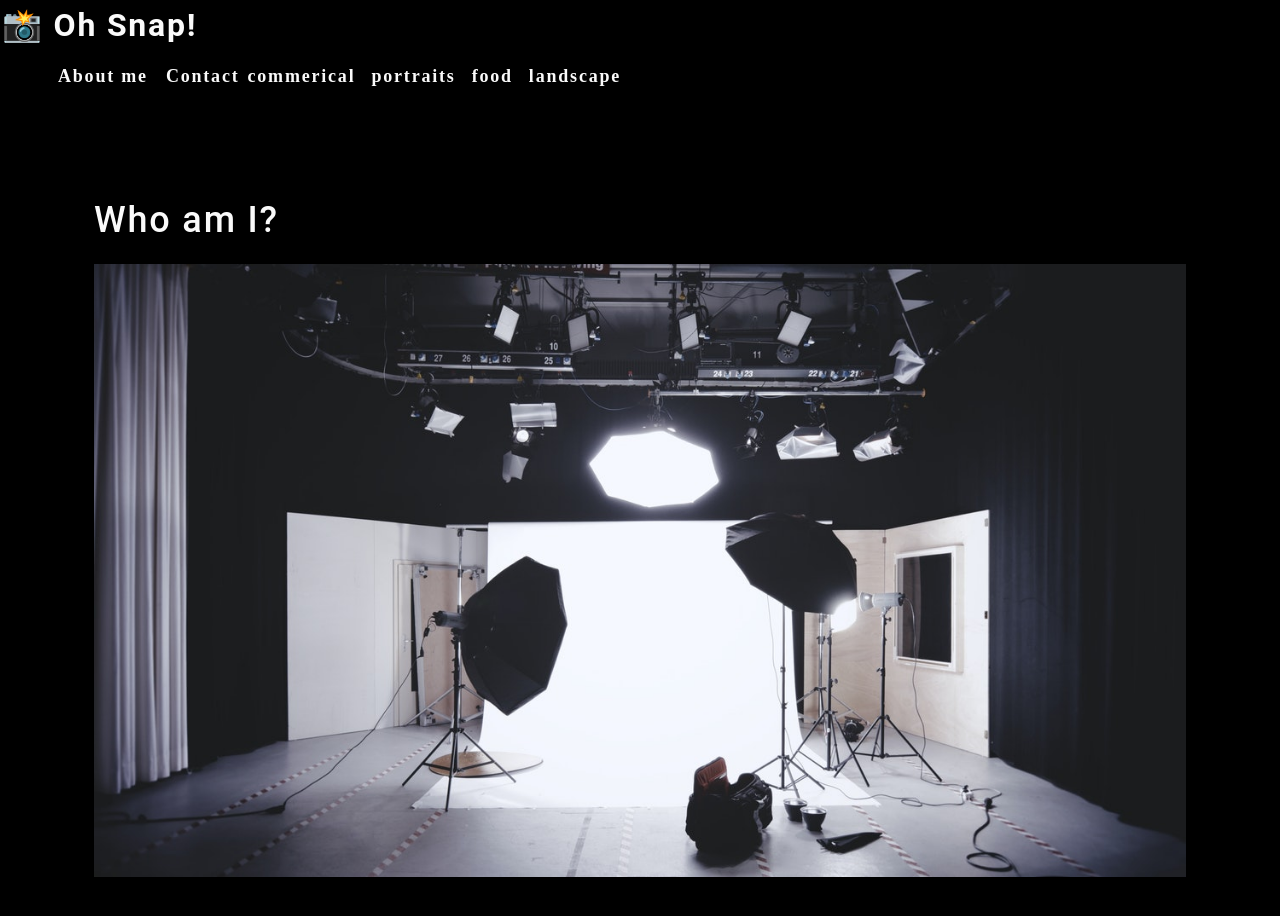
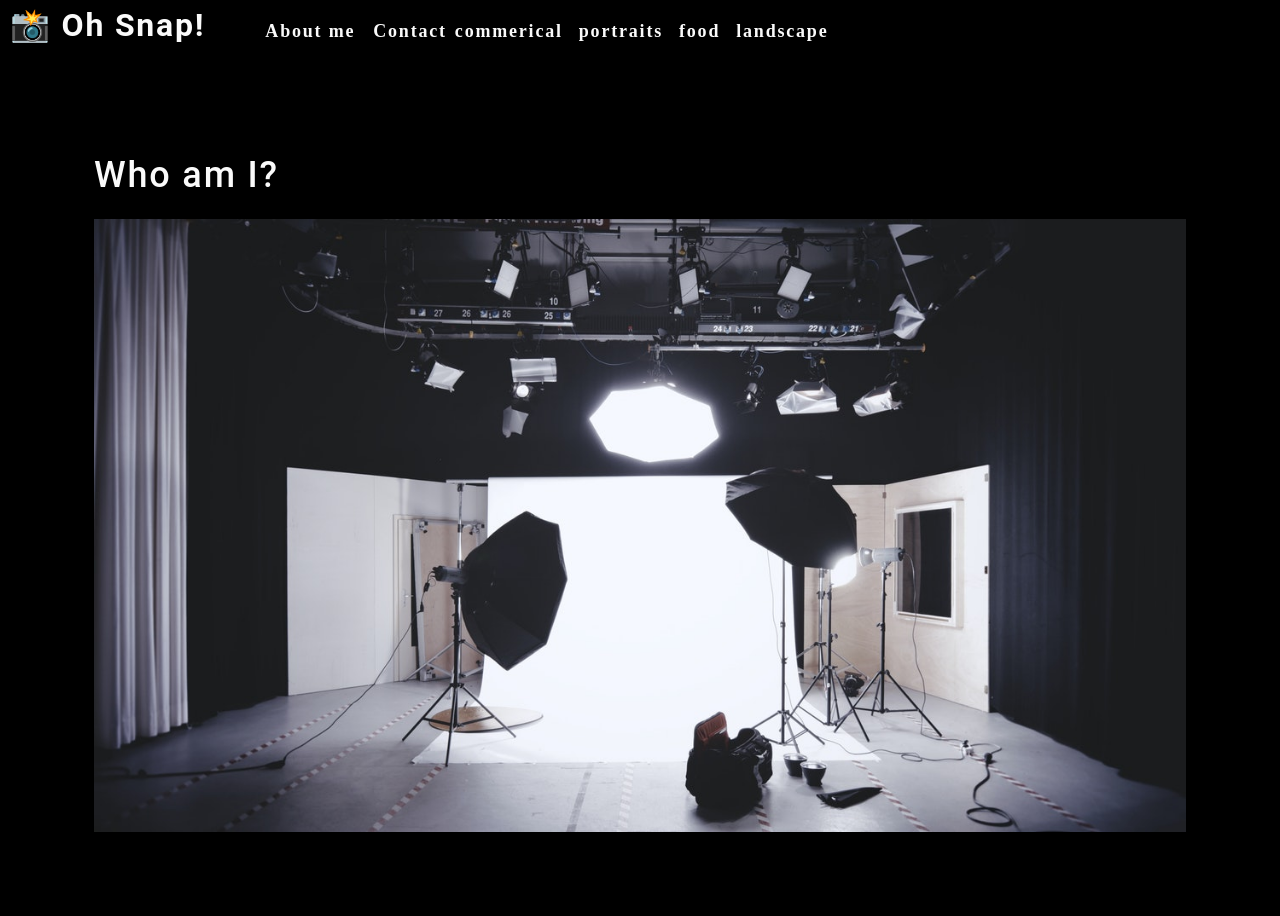
Before and after one commit to rbsantos-code/photo-port, a React (Create React App) app: page / in a window 1280 px wide. Shown: the top 916 px of the page. Built offline with nearby package versions, Linux system fonts and the light colour scheme.

Commit message:
fix nav look

```diff
--- a/src/components/Nav/index.js
+++ b/src/components/Nav/index.js
@@ -27,7 +27,7 @@ function Nav() {
     };
 
     return (
-        <header>
+        <header className='flex-row px-1'>
             <h2>
                 <a data-testid='link' href='/'>
                     <span role='img' aria-label='camera'> 📸 </span> Oh Snap!
```
